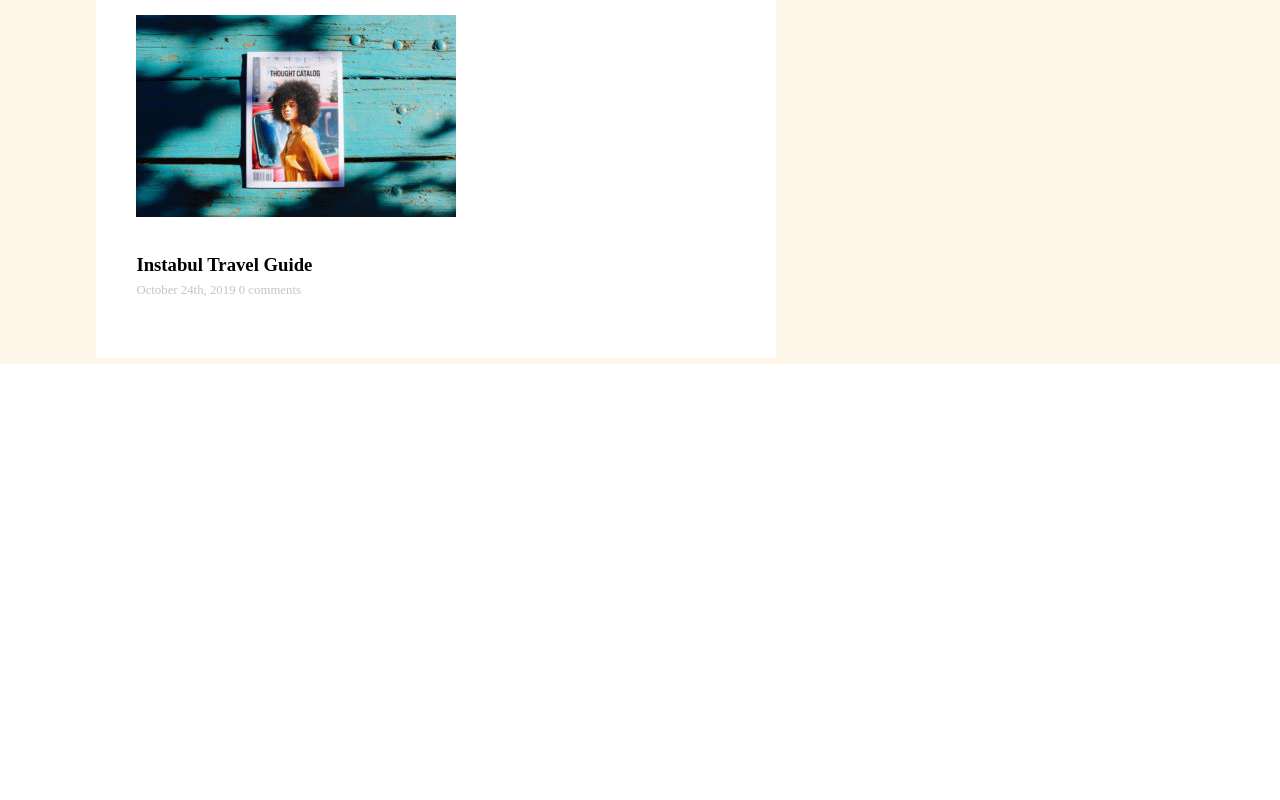
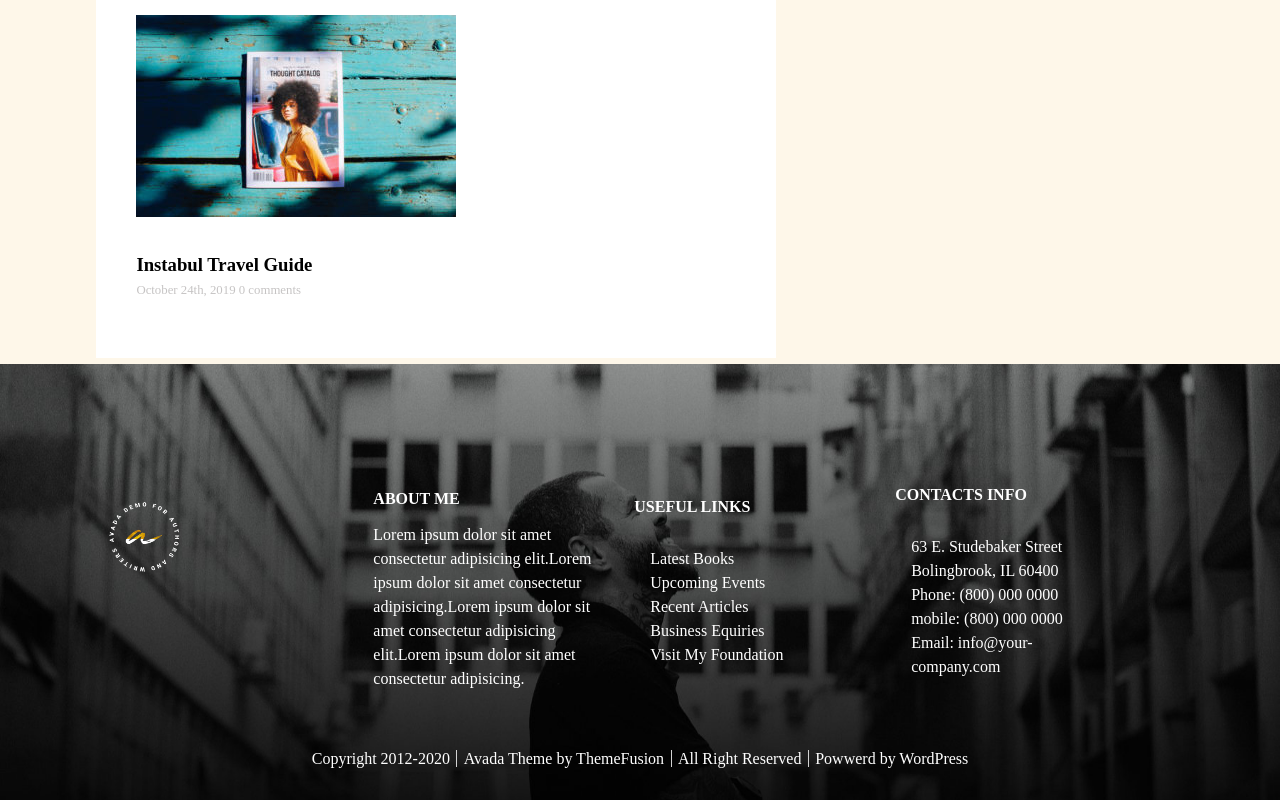
Before and after one commit to GabriellaValentina92/proj-html-vuejs, a Vue app: page / in a window 1280 px wide. Shown: the part 4613-5413 px from the top of the page. Before the commit the page ends 4977 px from the top, so only its background shows below. Built offline with nearby package versions, Linux system fonts and the light colour scheme.

Commit message:
Add footer

```diff
--- a/src/App.vue
+++ b/src/App.vue
@@ -2,12 +2,14 @@
 import AppHeader from "./components/AppHeader.vue";
 import AuthorDescription from "./components/AuthorDescription.vue";
 import AppMain from "./components/AppMain.vue";
+import AppFooter from "./components/AppFooter.vue";
 
 export default {
   components: {
     AppHeader,
     AuthorDescription,
     AppMain,
+    AppFooter,
   },
 };
 </script>
@@ -16,6 +18,7 @@ export default {
   <AppHeader />
   <AuthorDescription />
   <AppMain />
+  <AppFooter />
 </template>
 
 <style lang="scss">
--- /dev/null
+++ b/src/components/AppFooter.vue
@@ -0,0 +1,46 @@
+<script>
+import footerMenu from "./footerMenu.vue";
+export default {
+  components: {
+    footerMenu,
+  },
+
+  data() {
+    return {
+      ArrFooter: [
+        {
+          id: "01",
+          about: "about me",
+          text: "Lorem ipsum dolor sit amet consectetur adipisicing elit.Lorem ipsum dolor sit amet consectetur adipisicing.Lorem ipsum dolor sit amet consectetur adipisicing elit.Lorem ipsum dolor sit amet consectetur adipisicing.",
+          link: {
+            links: "Useful Links",
+            book: "Latest Books",
+            event: "Upcoming Events",
+            articles: "Recent Articles",
+            business: "Business Equiries",
+            foundation: "Visit My Foundation",
+          },
+          contact: {
+            info: "Contacts Info",
+            address: "63 E. Studebaker Street Bolingbrook, IL 60400",
+            number: "(800) 000 0000",
+            mobile_number: "(800) 000 0000",
+            email_adress: "info@your-company.com",
+          },
+          credits: {
+            copyright: "Copyright 2012-2020",
+            theme: "Avada Theme by ThemeFusion",
+            right: "All Right Reserved",
+            company: "Powwerd by WordPress",
+          },
+        },
+      ],
+    };
+  },
+};
+</script>
+<template>
+  <footerMenu v-for="info in ArrFooter" :key="info.id" :footermenu="info" />
+</template>
+
+<style></style>
--- /dev/null
+++ b/src/components/footerMenu.vue
@@ -0,0 +1,158 @@
+<script>
+export default {
+  props: {
+    footermenu: Object,
+  },
+
+  data() {
+    return {
+      image: "author-logoImg.png",
+    };
+  },
+
+  methods: {
+    getImagePath(img) {
+      return new URL(`../assets/img/${img}`, import.meta.url).href;
+    },
+  },
+};
+</script>
+
+<template>
+  <div class="bg-footer">
+    <div class="containerSize">
+      <div class="imglogo">
+        <img :src="getImagePath(image)" alt="" />
+      </div>
+
+      <div class="container-menu">
+        <ul>
+          <li>
+            <h2>
+              {{ footermenu.about }}
+            </h2>
+          </li>
+          <li>
+            {{ footermenu.text }}
+          </li>
+        </ul>
+
+        <ul>
+          <li>
+            <h2>
+              {{ footermenu.link.links }}
+            </h2>
+          </li>
+          <ul>
+            <li>
+              <a href="#">{{ footermenu.link.book }}</a>
+            </li>
+            <li>
+              <a href="#">{{ footermenu.link.event }}</a>
+            </li>
+            <li>
+              <a href="#">{{ footermenu.link.articles }}</a>
+            </li>
+            <li>
+              <a href="#">{{ footermenu.link.business }}</a>
+            </li>
+            <li>
+              <a href="#">{{ footermenu.link.foundation }}</a>
+            </li>
+          </ul>
+        </ul>
+
+        <ul>
+          <li>
+            <h2>
+              {{ footermenu.contact.info }}
+            </h2>
+          </li>
+          <ul>
+            <li>{{ footermenu.contact.address }}</li>
+            <li>Phone: {{ footermenu.contact.number }}</li>
+            <li>mobile: {{ footermenu.contact.mobile_number }}</li>
+            <li>
+              Email: <a href="#">{{ footermenu.contact.email_adress }}</a>
+            </li>
+            <li></li>
+          </ul>
+        </ul>
+      </div>
+    </div>
+    <div class="credits">
+      <span>{{ footermenu.credits.copyright }}</span>
+      <span class="border">{{ footermenu.credits.theme }}</span>
+      <span class="border">{{ footermenu.credits.right }}</span>
+      <span class="border">{{ footermenu.credits.company }}</span>
+    </div>
+  </div>
+</template>
+
+<style lang="scss" scoped>
+@use "../assets/style/partial/variables.scss" as *;
+
+.bg-footer {
+  background-image: url("../assets/img/footer-3.jpg");
+  background-size: cover;
+  background-repeat: no-repeat;
+}
+
+.containerSize {
+  @include container-size;
+  display: flex;
+  align-items: center;
+  justify-content: center;
+
+  .imglogo {
+    flex: 0 0 20%;
+  }
+
+  .imglogo img {
+    width: 100px;
+  }
+
+  .container-menu {
+    display: flex;
+    align-items: center;
+    justify-content: center;
+    flex: 1 0 0;
+    margin-top: 6rem;
+    color: white;
+
+    ul {
+      flex: 0 0 30%;
+      padding: 1rem;
+    }
+
+    ul li {
+      list-style: none;
+      line-height: 1.5rem;
+
+      a {
+        color: white;
+        text-decoration: none;
+      }
+    }
+  }
+
+  h2 {
+    font-size: 1rem;
+    text-transform: uppercase;
+    margin-bottom: 0.8rem;
+  }
+}
+.credits {
+  padding: 2rem;
+  color: white;
+  text-align: center;
+
+  span {
+    padding: 0 0.4rem;
+  }
+
+  .border {
+    border-left: 1px solid lightgray;
+  }
+}
+</style>
```
